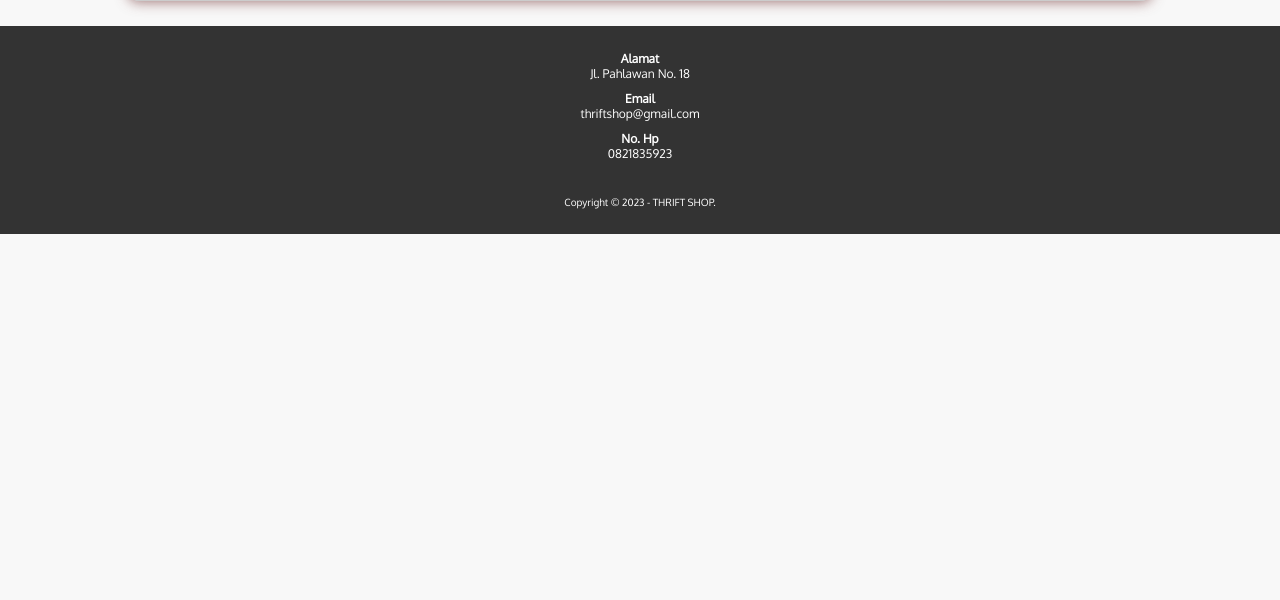
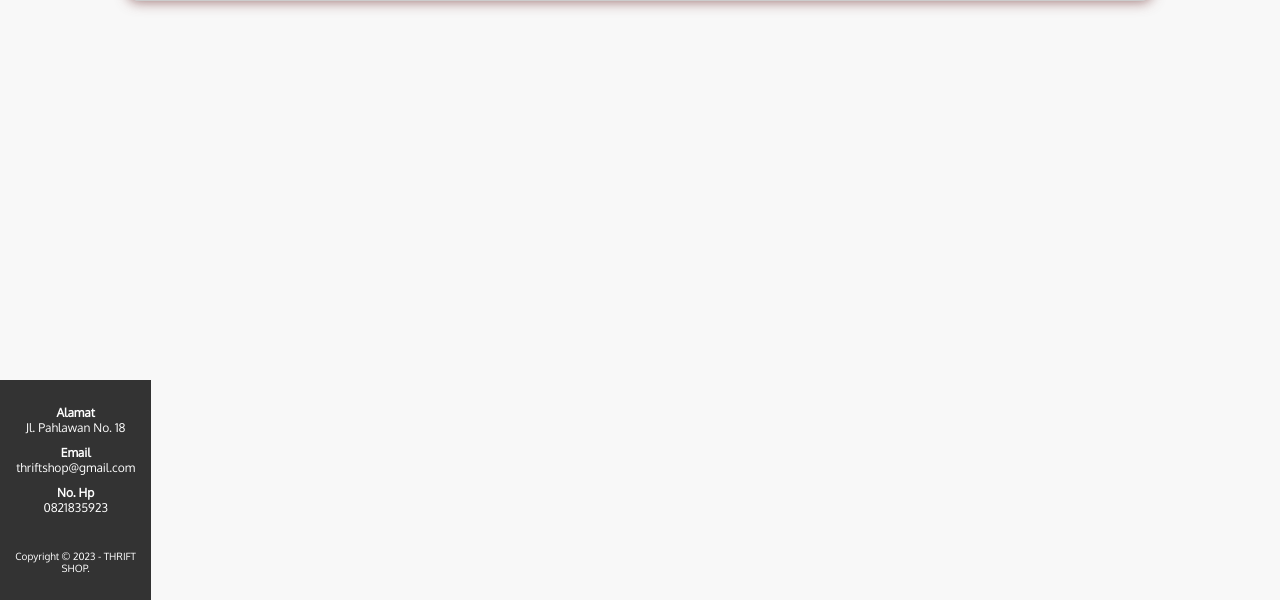
Before and after one commit to Kelompok-3-B1/Thriftshop_PA_kel3, a PHP site: page /riwayat.php in a window 1280 px wide. Shown: the part 200-800 px from the top of the page. Run offline with PHP 8.4, Linux system fonts and the light colour scheme; a user stored in the database is signed in; data comes from the database, SQL or seed files in the repository.

Commit message:
Update halaman

```diff
--- a/css/style.css
+++ b/css/style.css
@@ -205,6 +205,8 @@ textarea{
     color:#fff;
     text-align: center;
     font-size: 12px;
+    position: fixed;
+    bottom: 0px;
 }
 .footer p {
     margin-bottom: 10px;
--- a/riwayat.php
+++ b/riwayat.php
@@ -79,7 +79,7 @@
                 </tbody>
             </table>
         </div>
-    </div>
+    </div> <br><br><br>
 
     <!-- footer -->
     <div class="footer">
```
